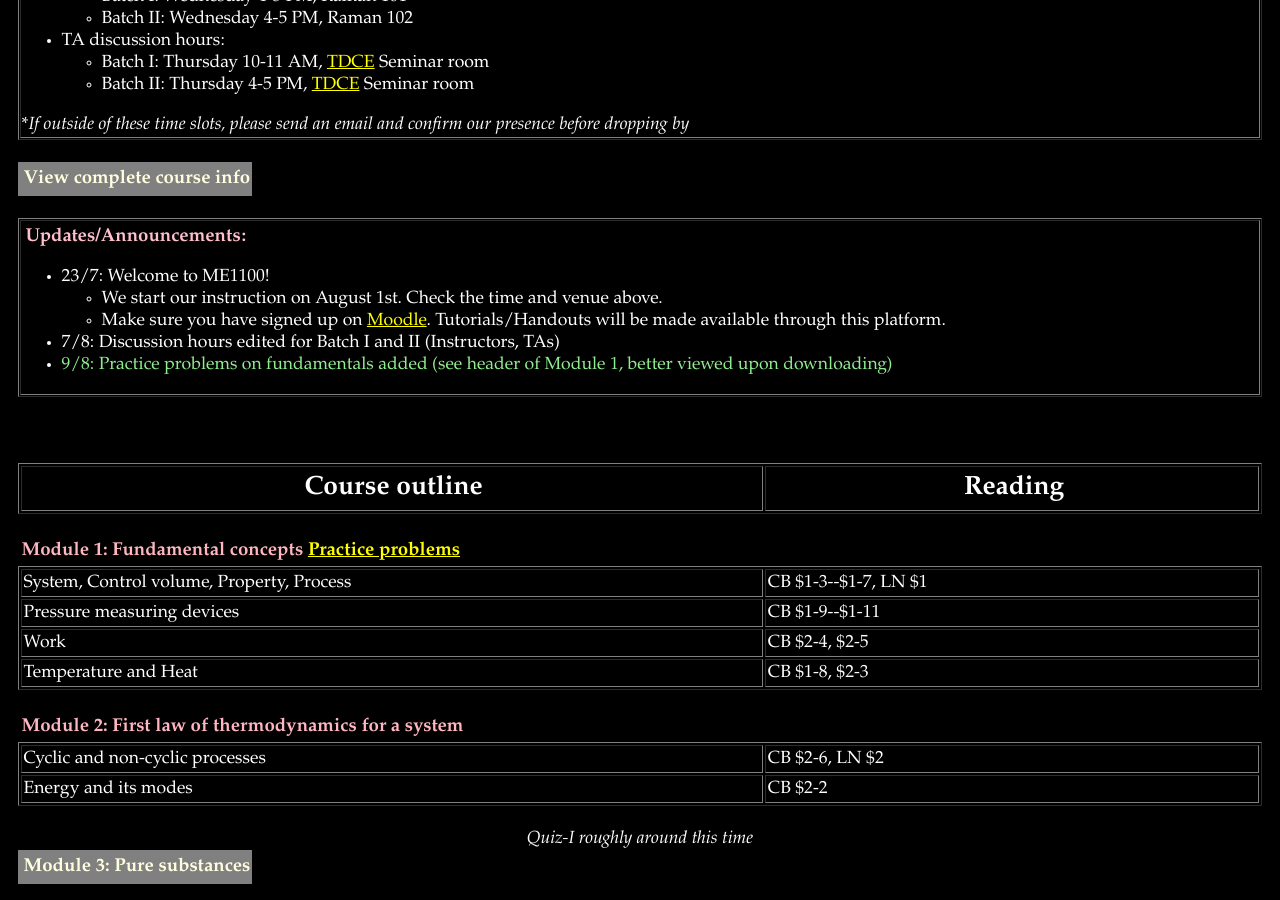
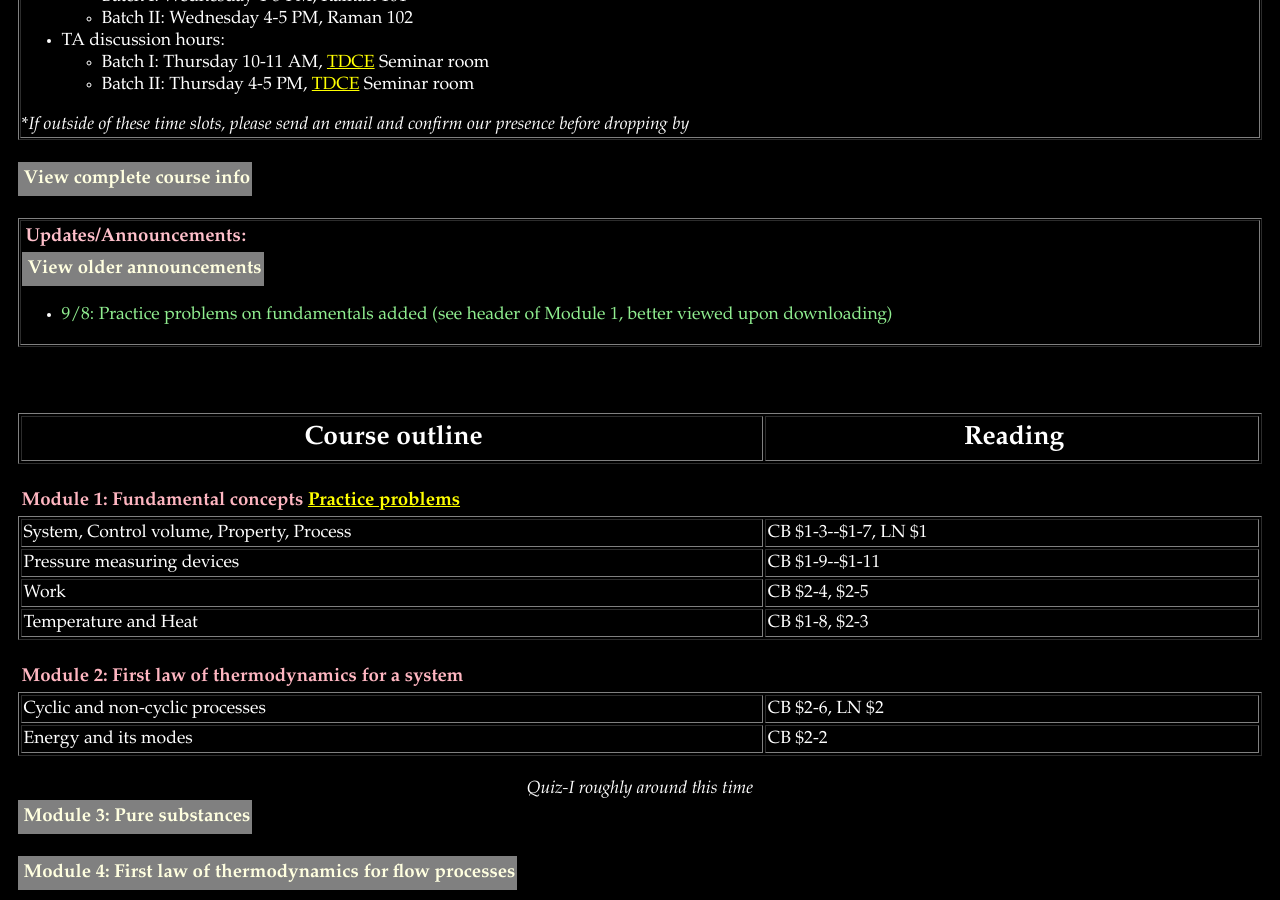
Before and after one commit to krithikasivaram/krithikasivaram.github.io, a Jekyll site: the page teaching/ME1100_Jul_Nov_2019.html, which Jekyll copies as it is, in a window 1280 px wide and 900 px high, scrolled down 451 px. Built offline with Jekyll 4.4.1, drawn with Linux system fonts in a browser that asks for light colours.

Commit message:
edit layout me1100

```diff
--- a/teaching/ME1100_Jul_Nov_2019.html
+++ b/teaching/ME1100_Jul_Nov_2019.html
@@ -200,6 +200,8 @@ Email: varuns@iitm.ac.in </li>
 <tr> <td width="100%">
 <h3> <font color="pink">
 Updates/Announcements:</font></h3>
+<button class="collapsible"><h5>View older announcements</h5></button>
+<div class="content">
 <ul>
 	<li> 23/7: Welcome to ME1100!
 		<ul><li>We start our instruction on August 1st. Check the time and venue above.
@@ -207,6 +209,9 @@ Updates/Announcements:</font></h3>
 		</ul>
 	</li>
 	<li> 7/8: Discussion hours edited for Batch I and II (Instructors, TAs) </li>
+</ul>
+</div>
+<ul>
 	<li> <font color="lightgreen">9/8: Practice problems on fundamentals added (see header of Module 1, better viewed upon downloading)</font> </li>
 </ul>
 </div>
```
Also changed, not shown: 1 other file.
